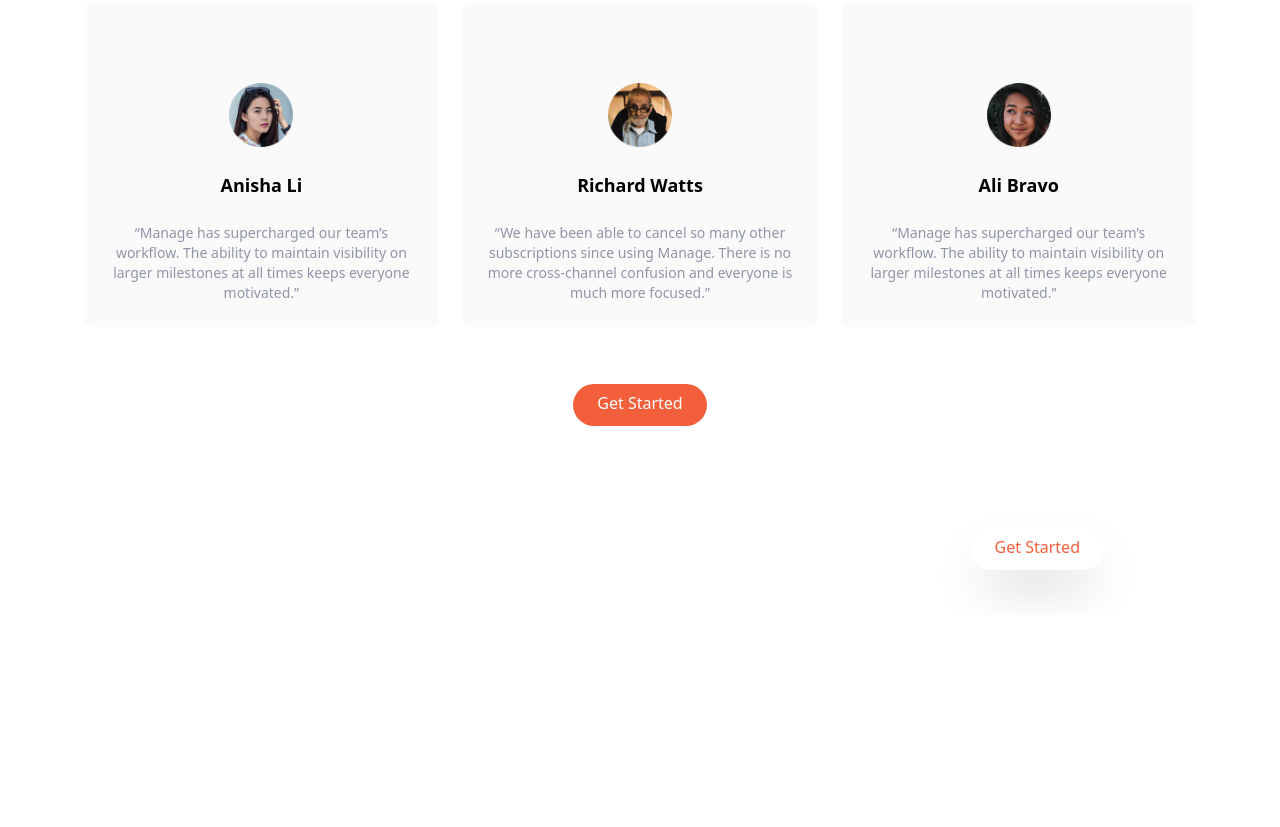
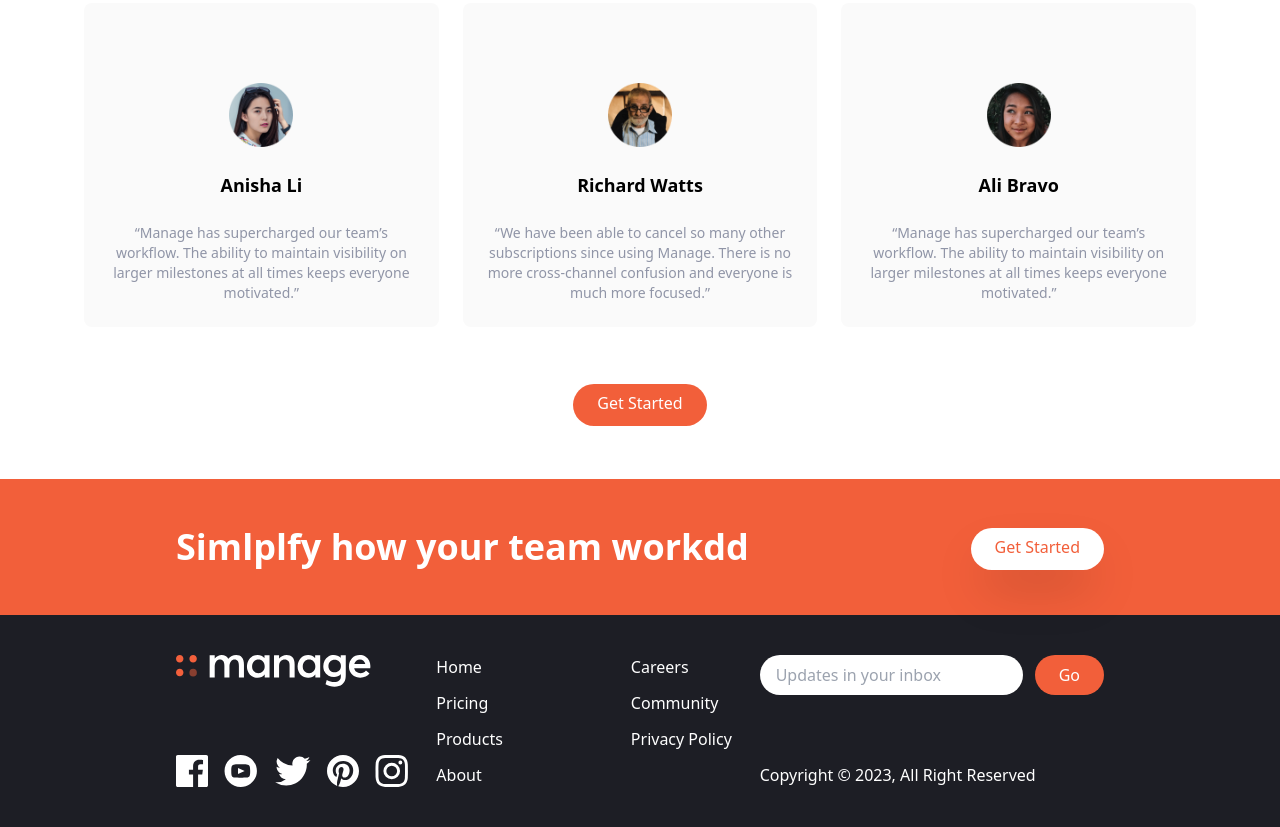
Before and after one commit to NipunaDakshina/Landing-Page---TailwindCSS, a website: page index.html in a window 1280 px wide. Shown: the part 1401-2228 px from the top of the page. Before the commit the page ends 2016 px from the top, so only its background shows below. Drawn offline with Linux system fonts and the light colour scheme.

Commit message:
add social link to footer

```diff
--- a/index.html
+++ b/index.html
@@ -230,7 +230,7 @@ Get Started</a>
 </section>
 
 <!-- CTA section -->
-<section class="gh-brightRed" id="cta">
+<section class="bg-brightRed" id="cta">
     <!-- flex container -->
     <div class="container flex flex-col items-center justify-between px-6 py-24 mx-auto space-y-12 md:py-12 md:flex-row md:space-y-0">
         <!-- heading -->
@@ -246,8 +246,75 @@ Get Started</a>
     </div>
 </section>
 
+<!-- footer -->
+<footer class="bg-veryDarkBlue">
+    <!-- flex container -->
+    <div class="container flex flex-col-reverse justify-between px-6 py-10 mx-auto space-y-8 md:flex-row md:space-y-0">
+        <!-- logo and social links container -->
+        <div class="flex flex-col-reverese items-center justify-between space-y-12 md:flex-col md:space-y-0 md:items-start">
+            <!-- logo -->
+            <div>
+                <img src="img/logo-white.svg"  class="h-8" alt="">
+            </div>
 
+            <!-- social link container -->
+            <div class="flex justify-center space-x-4">
+                <!-- link 1 -->
+                <a href="#">
+                    <img src="img/icon-facebook.svg"  class="h-8" alt="">
+                </a>
+                <!-- link 2 -->
+                <a href="#">
+                    <img src="img/icon-youtube.svg"  class="h-8" alt="">
+                </a>
+                <!-- link 3 -->
+                <a href="#">
+                    <img src="img/icon-twitter.svg"  class="h-8" alt="">
+                </a>
+                <!-- link 4-->
+                <a href="#">
+                    <img src="img/icon-pinterest.svg"  class="h-8" alt="">
+                </a>
+                <!-- link 5 -->
+                <a href="#">
+                    <img src="img/icon-instagram.svg"  class="h-8" alt="">
+                </a>
+            </div>
 
+        </div>
+        <!--list container  -->
+        <div class="flex justify-around space-x-32">
+            <div class="flex flex-col space-y-3 text-white">
+                <a href="" class="hover:text-brightRed">Home</a>
+                <a href="" class="hover:text-brightRed">Pricing</a>
+                <a href="" class="hover:text-brightRed">Products</a>
+                <a href="" class="hover:text-brightRed">About</a>
+            </div>
+            <div class="flex flex-col space-y-3 text-white">
+                <a href="" class="hover:text-brightRed">Careers</a>
+                <a href="" class="hover:text-brightRed">Community</a>
+                <a href="" class="hover:text-brightRed">Privacy Policy</a>
+
+            </div>
+        </div>
+        <!-- input container -->
+        <div class="flex flex-col justify-between">
+            <form action="">
+                <div class="flex space-x-3">
+                    <input type="text" placeholder="Updates in your inbox" class="flex-1 px-4 rounded-full focus:outline-none">
+                    <button class="px-6 py-2 text-white rounded-full bg-brightRed hover:bg:brightRedLight focus:outline-none">
+                        Go
+                    </button>
+                </div>
+            </form>
+            <div class="hidden text-white md:block">
+                Copyright &copy; 2023, All Right Reserved
+            </div>
+
+        </div>
+
+    </div>
+</footer>
 
 
 </body>
```
Also changed, not shown: css/main.css.
